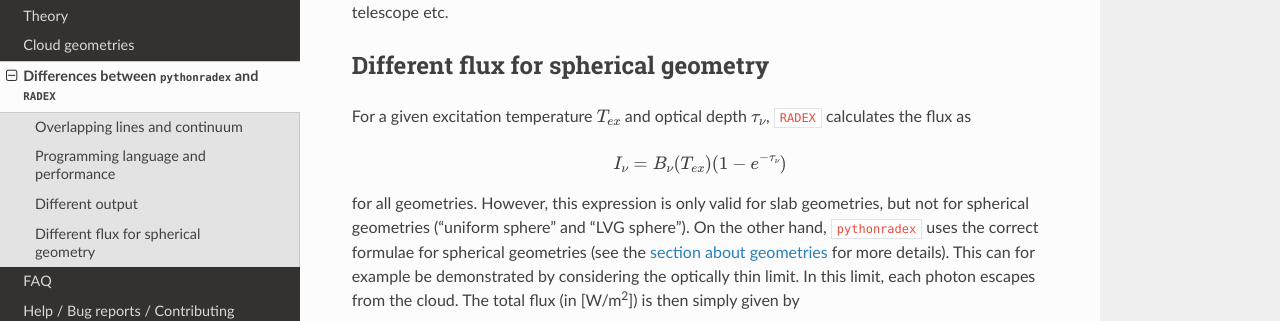
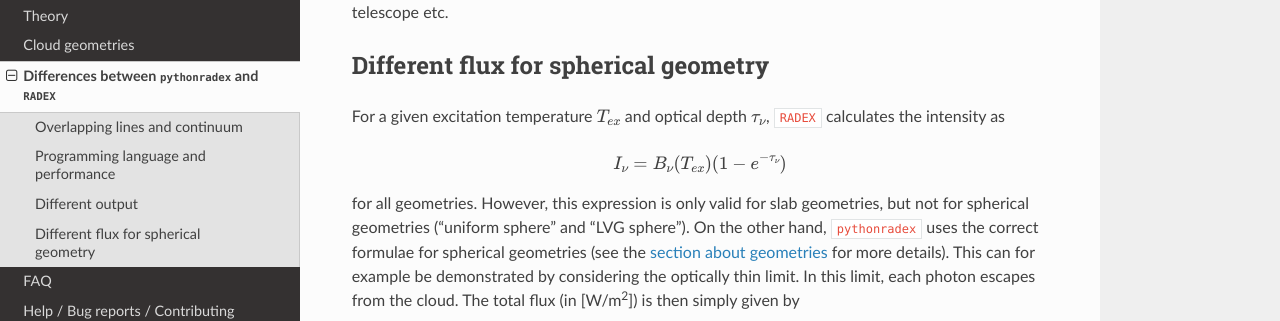
Before and after one commit to gica3618/pythonradex, a Sphinx documentation site: the page built from docs/difference_pythonradex_RADEX.rst, in a window 1280 px wide and 900 px high, scrolled down 771 px. Shown: the part 195-516 px from the top of the window. Built offline with Sphinx 7.4.7 and the Read the Docs theme 3.1.0, drawn with Linux system fonts in a browser that asks for light colours.

Commit message:
Update difference_pythonradex_RADEX.rst

```diff
--- a/docs/difference_pythonradex_RADEX.rst
+++ b/docs/difference_pythonradex_RADEX.rst
@@ -17,7 +17,7 @@ There is a difference between the outputs of ``RADEX`` and ``pythonradex``. The
 
 Different flux for spherical geometry
 ^^^^^^^^^^^^^^^^^^^^^^^^^^^^^^^^^^^^^^^^^^^^^^^^^^^
-For a given excitation temperature :math:`T_{ex}` and optical depth :math:`\tau_\nu`, ``RADEX`` calculates the flux as
+For a given excitation temperature :math:`T_{ex}` and optical depth :math:`\tau_\nu`, ``RADEX`` calculates the intensity as
 
 .. math::
     I_\nu = B_\nu(T_{ex})(1-e^{-\tau_\nu})
```
